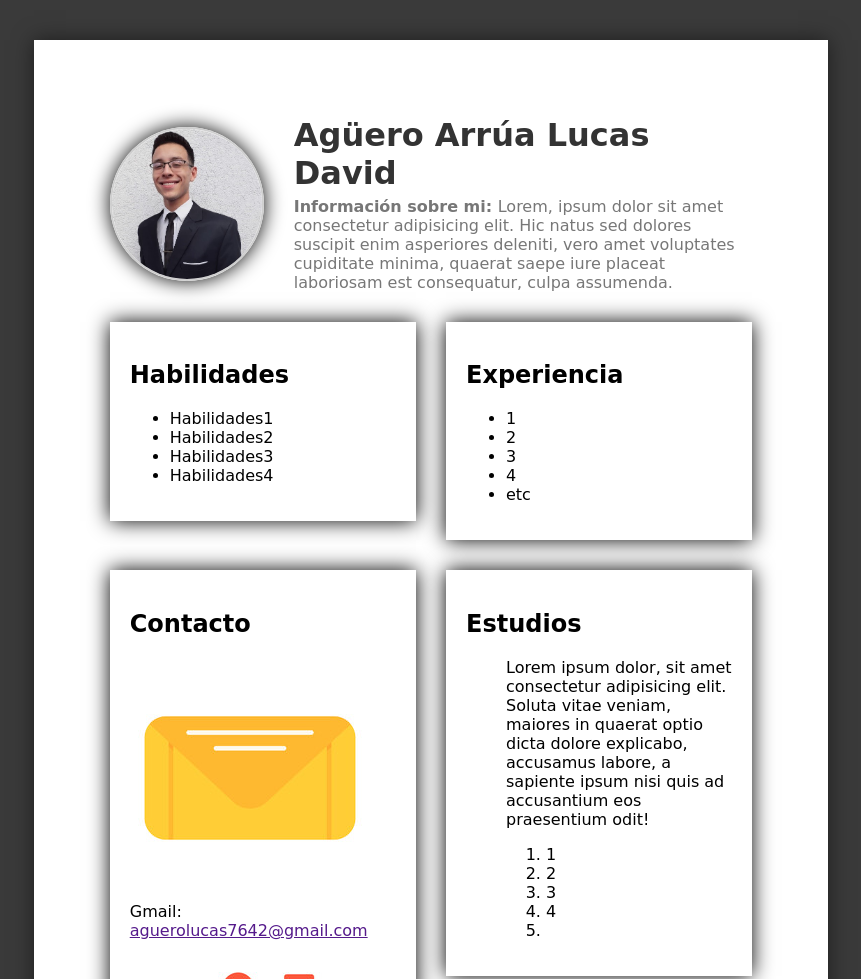
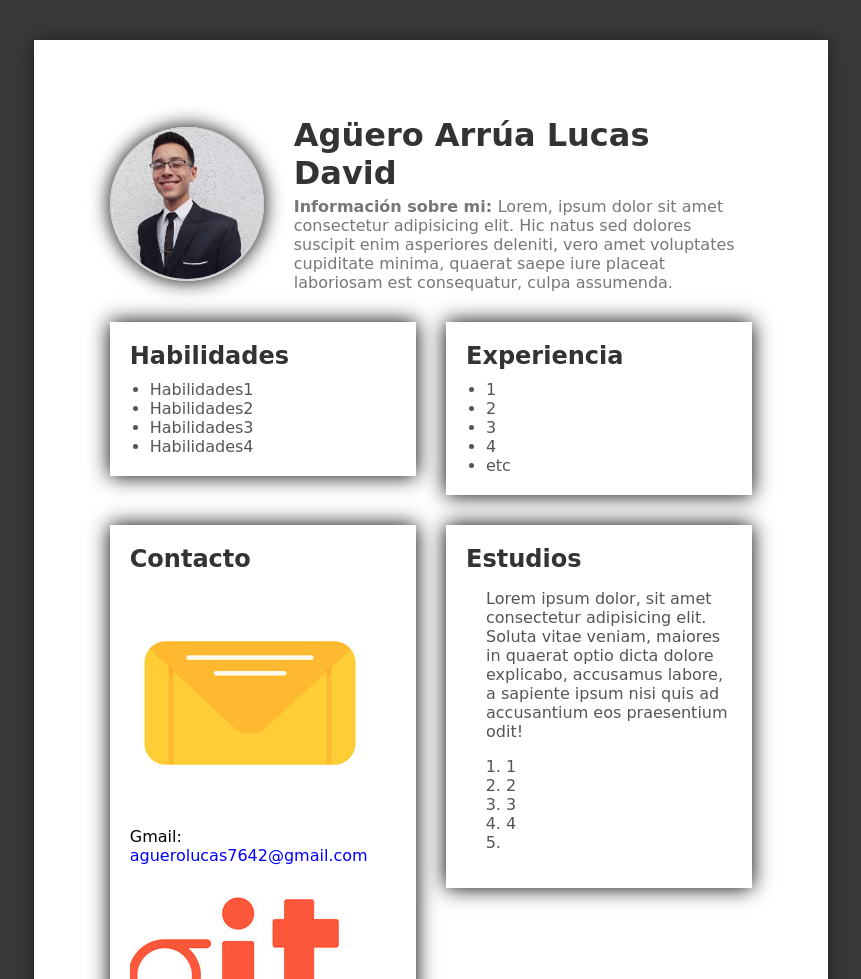
Before and after one commit to lucasaguero23/TP1ProgramacionIII, a plain HTML site: page index.html in a window 1280 px wide. Shown: the top 979 px of the page, without its empty margins (209-1070 px from the left). Drawn offline with Linux system fonts and the light colour scheme.

Commit message:
dando estilo a cada apartado

```diff
--- a/style.css
+++ b/style.css
@@ -73,3 +73,23 @@ span p {
   transition: transform 0.3s, box-shadow 0.3s;
   box-sizing: border-box;
 }
+
+.apartados h2 {
+  margin: 0 0 10px;
+  color: #333;
+}
+
+.apartados ul, .apartados ol {
+  margin: 0;
+  padding-left: 20px;
+  color: #555;
+}
+
+.apartados p, .apartados a {
+  color: #555;
+}
+
+.apartados a {
+  text-decoration: none;
+  color:blue;
+}
```
